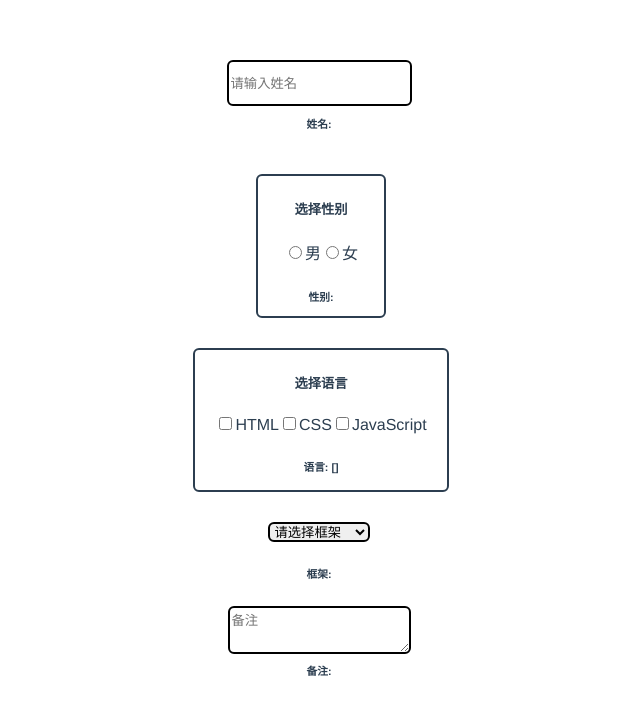
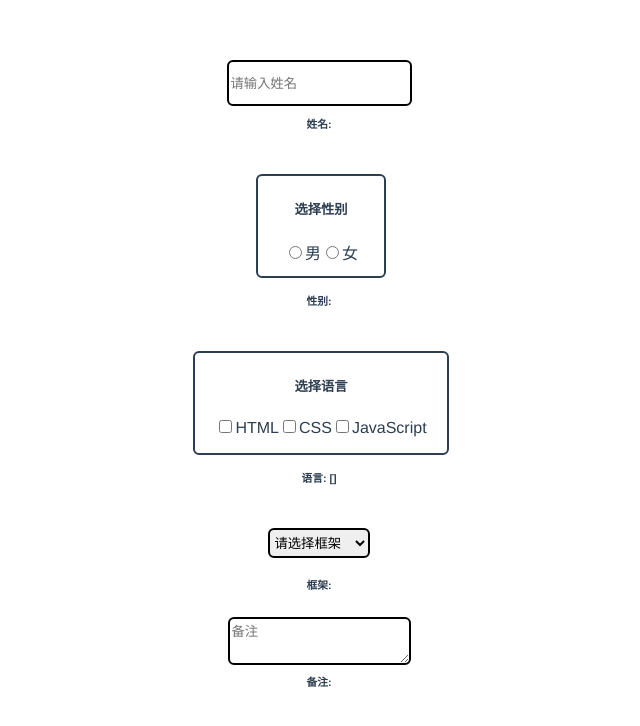
Before and after one commit to Evergarden0101/Vue3book, a Vue app: page / in a window 1280 px wide. Shown: the top 726 px of the page, without its empty margins (321-961 px from the left). Built offline with nearby package versions, Linux system fonts and the light colour scheme.

Commit message:
change questionare style

```diff
--- a/src/components/questionare.vue
+++ b/src/components/questionare.vue
@@ -10,8 +10,9 @@
       <label for="男">男</label>
       <input type="radio" id="女" value="女" v-model="sex" />
       <label for="女">女</label>
-      <h6>性别: {{ sex }}</h6>
     </div>
+    <h6>性别: {{ sex }}</h6>
+    <br />
 
     <div class="mulChoice">
       <h5>选择语言</h5>
@@ -26,8 +27,9 @@
         v-model="checkedLang"
       />
       <label for="JavaScript">JavaScript</label>
-      <h6>语言: {{ checkedLang }}</h6>
     </div>
+    <h6>语言: {{ checkedLang }}</h6>
+    <br />
 
     <select v-model="selected" class="select">
       <option disabled selected value style="display: none">请选择框架</option>
@@ -43,7 +45,7 @@
     ></textarea>
     <br />
     <h6>备注:</h6>
-    <p style="white-space: pre-line">{{ mulMessage }}</p>
+    <p style="white-space: pre-line;margin-top: -20px">{{ mulMessage }}</p>
     <br />
   </div>
 </template>
@@ -76,24 +78,24 @@ export default {
 }
 .sex {
   width: 10%;
-  height: 140px;
+  height: 100px;
   position: relative;
   left: 45%;
-  margin-bottom: 30px;
+  margin-bottom: -10px;
   border: 2px solid;
   border-radius: 6px;
 }
 .mulChoice {
   width: 20%;
-  height: 140px;
+  height: 100px;
   position: relative;
   left: 40%;
-  margin-bottom: 30px;
+  margin-bottom: -10px;
   border: 2px solid;
   border-radius: 6px;
 }
 .select {
-  height: 20px;
+  height: 30px;
   width: 8%;
   margin-bottom: -20px;
   border: 2px solid;
```
Also changed, not shown: 1 other file (tests, documents, lock files or other folders).
